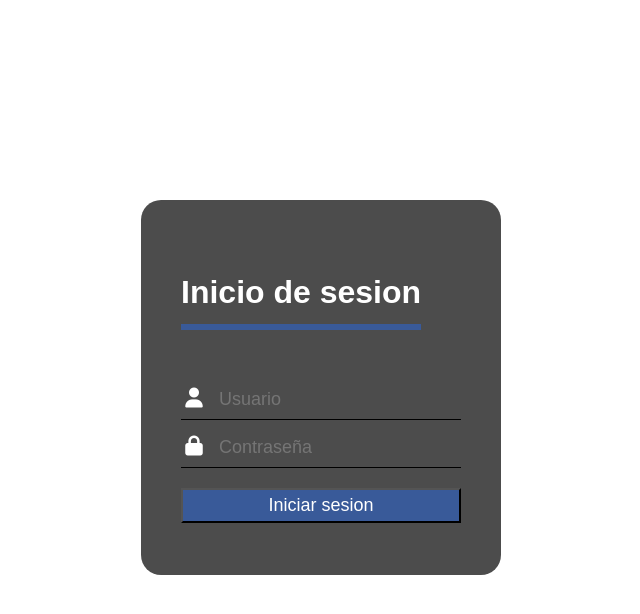
After one commit to victorcastillojara/CalendarioWeb, a PHP site: page /calendario/Login.php in a window 1280 px wide. The commit adds this page. Shown: the top 614 px of the page, without its empty margins (307-947 px from the left). Run offline with PHP 8.4, Linux system fonts and the light colour scheme; some libraries are stand-ins or nearby versions.

Commit message:
Cambios al login

```diff
--- /dev/null
+++ b/Login.php
@@ -0,0 +1,79 @@
+<?php
+
+include_once 'conexion.php';
+
+session_start();
+
+if(isset($_GET['cerrar_sesion'])){
+    session_unset();
+    session_destroy();
+}
+
+if(isset($_SESSION['tipo_usuario'])){
+    switch($_SESSION['tipo_usuario']){
+        case 'admin':
+            header('location: menu-admin.html');
+        break;
+
+        case 'docente':
+            header('location: menu-usuario.html');
+        break;
+    }
+}
+
+if(isset($_POST['usuario']) && isset($_POST['contra'])){
+    $usuario=$_POST['usuario'];
+    $pass=$_POST['contra'];
+
+    $query=$conn->connect()->prepare('SELECT * FROM usuario WHERE correo=:usuario AND password=:pass');
+    $query->execute(['usuario'=>$usuario, 'password'=>$pass]);
+
+    $row=$query->fetch(PDO::FETCH_NUM);
+
+    if($row==true){
+
+    }else{
+        echo"Usuario y/o contraseña incorrecto(s)";
+    }
+}
+
+?>
+
+
+<!DOCTYPE html>
+<html lang="en">
+
+<head>
+    <meta charset="UTF-8">
+    <meta name="viewport" content="width=device-width, initial-scale=1.0">
+    <meta http-equiv="X-UA-Compatible" content="ie=edge">
+    <link rel="stylesheet" href="css/estilo-login.css">
+    <script src="https://kit.fontawesome.com/01c2cd0a1f.js" crossorigin="anonymous"></script>
+    <title>Inicio de sesion</title>
+</head>
+
+<body>
+    <div class="box-formulario">
+
+        <h1>Inicio de sesion</h1>
+        <!--Crear archivo php VerificarUsuario-->
+        <form action="#" method="post">
+
+            <div class="texto">
+                    <i class="fas fa-user"></i>
+                <input type="text" name="usuario" id="usuario" placeholder="Usuario">
+            </div>
+
+            <div class="texto">
+                <i class="fas fa-lock"></i>
+                <input type="password" name="contra" id="contra" placeholder="Contraseña">
+            </div>
+
+            <input type="submit" class="btn" value="Iniciar sesion">
+
+        </form>
+    </div>
+
+</body>
+
+</html>
```
Also changed, not shown: VerificarUsuario.php (+47 -17 lines).
